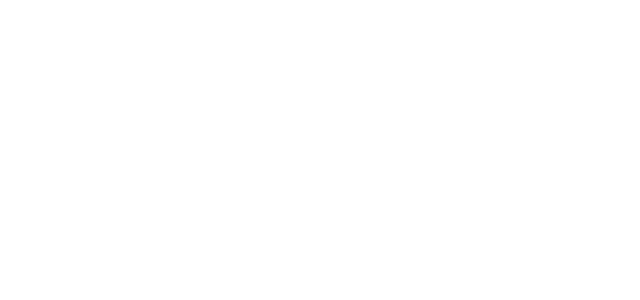
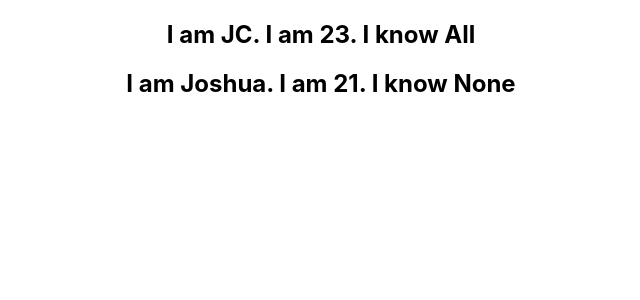
Before and after one commit to jcfdl/learning-react, a React (Create React App) app: page / in a window 1280 px wide. Shown: the top 300 px of the page, without its empty margins (319-959 px from the left). Built offline with nearby package versions, Linux system fonts and the light colour scheme.

Commit message:
List rendering

```diff
--- a/src/App.js
+++ b/src/App.js
@@ -10,11 +10,14 @@ import Counter from './components/Counter'
 import FunctionClick from './components/FunctionClick'
 import ClassClick from './components/ClassClick'
 import UserGreeting from './components/UserGreeting'
+import NameList from './components/NameList'
+
 
 function App() {
   return (
     <div className="App">
-    	<UserGreeting />
+      <NameList />
+    	{/*<UserGreeting />*/}
     	{/*<ClassClick />*/}
     	{/*<Counter />*/}
     	{/*<Message />*/}
--- /dev/null
+++ b/src/components/NameList.js
@@ -0,0 +1,25 @@
+import React from 'react';
+import PersonList from './PersonList'
+
+function NameList() {
+	// const names = ['Jc', 'Josh', 'mae']
+	const persons = [
+		{
+			id: 1,
+			name: 'JC',
+			age: 23,
+			skill: 'All'
+		},
+		{
+			id: 2,
+			name: 'Joshua',
+			age: 21,
+			skill: 'None'
+		}
+	]
+
+	const personList = persons.map(person => <PersonList person={person} />)
+	return <div>{personList}</div>
+}
+
+export default NameList;
--- /dev/null
+++ b/src/components/PersonList.js
@@ -0,0 +1,11 @@
+import React from 'react';
+
+function PersonList({person}) {
+	return <div>
+		<h2>
+			I am {person.name}. I am {person.age}. I know {person.skill}
+		</h2>
+	</div>
+}
+
+export default PersonList;
```
